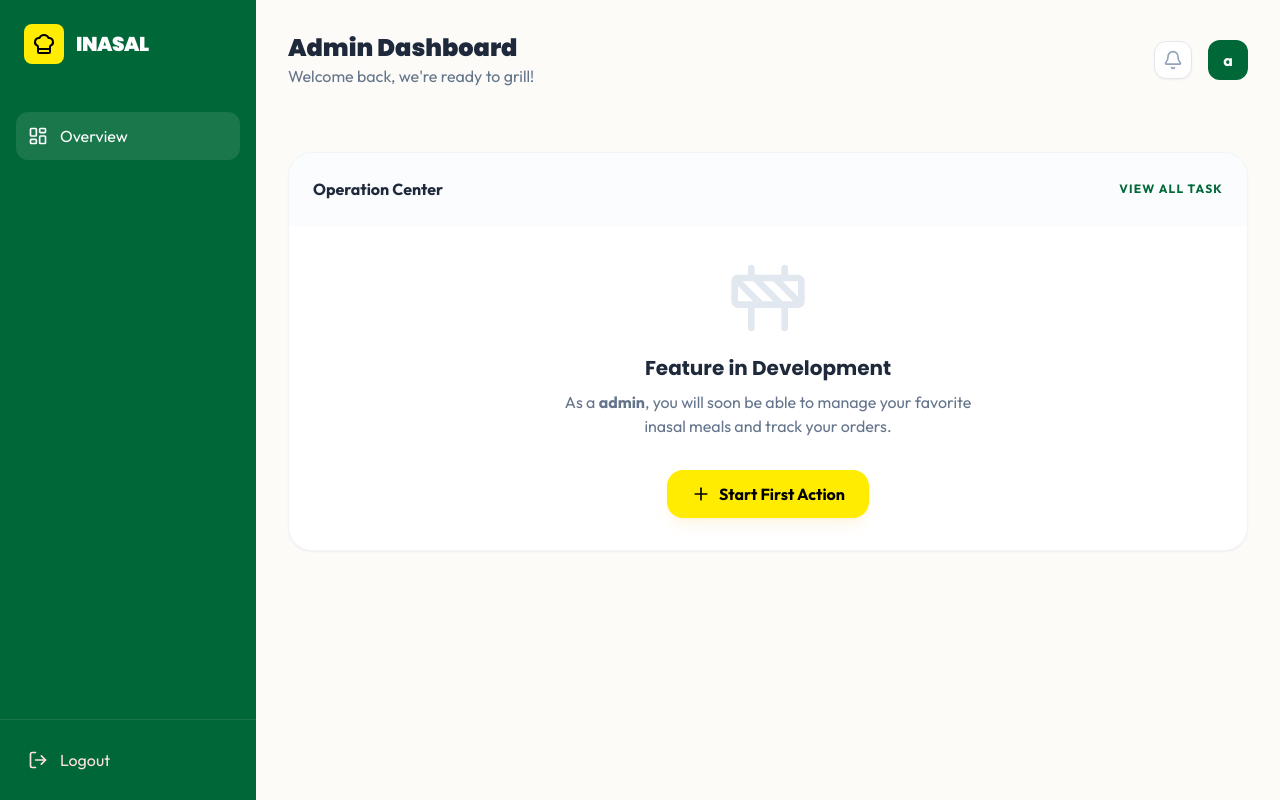
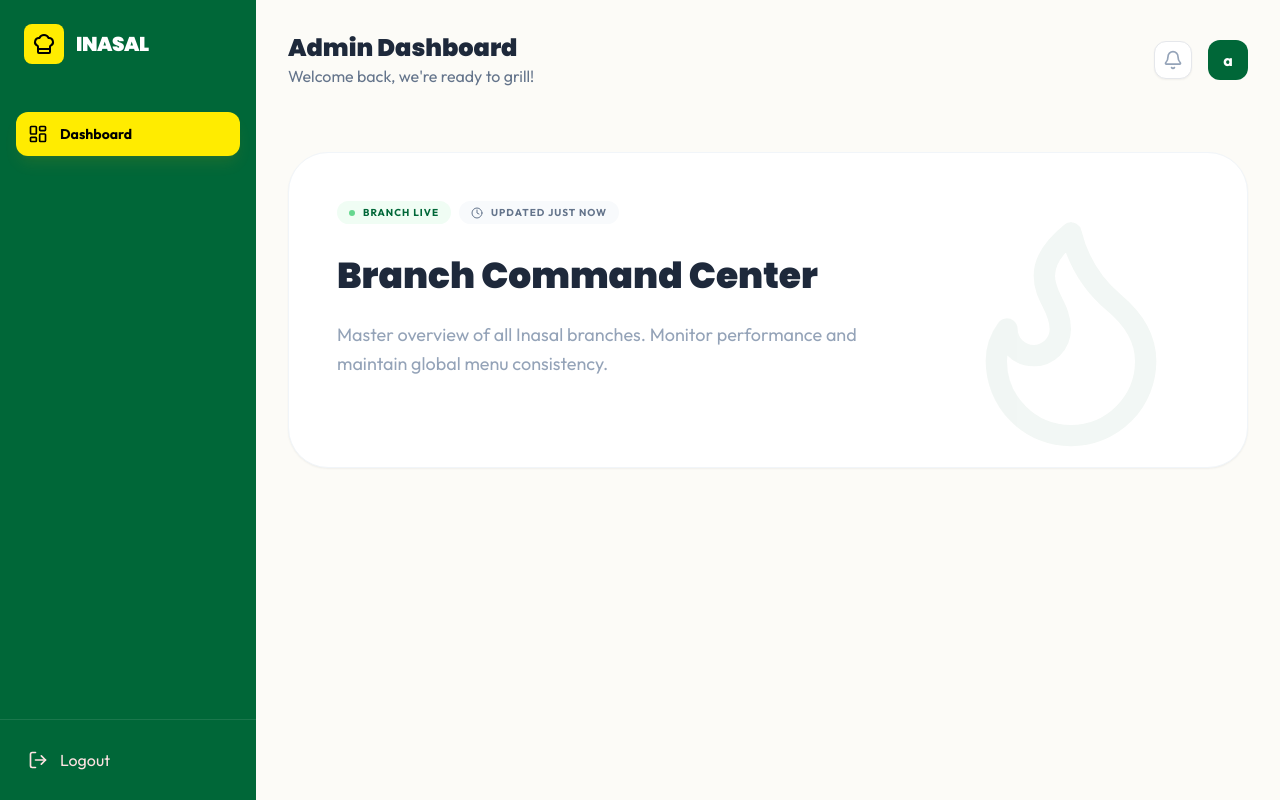
Before and after one commit to Veelath/Manginasal, a PHP site: page /dashboard.php in a window 1280 px wide. Run offline with PHP 8.4, Linux system fonts and the light colour scheme; the visitor is signed in with stand-in values (Sample User, id 1); some libraries are stand-ins or nearby versions.

Commit message:
feat: Enhance dashboard navigation styling
Updates the dashboard sidebar navigation to use a more prominent yellow highlight for active links, improving visual feedback and user experience. Also updates icon names and text labels for clarity.

```diff
--- a/dashboard.php
+++ b/dashboard.php
@@ -274,38 +274,52 @@ $user_id = $_SESSION['user_id'];
 
         <nav class="flex-1 mt-6 px-4 space-y-2">
             <!-- Common Home -->
-            <a href="#" @click="activeTab = 'overview'" :class="activeTab === 'overview' ? 'bg-white/10' : ''" class="flex items-center gap-3 p-3 rounded-xl hover:bg-white/20 transition-colors">
+            <a href="#" @click="activeTab = 'overview'"
+               :class="activeTab === 'overview' ? 'bg-[#ffec00] text-black shadow-lg shadow-yellow-500/10' : 'text-white/70 hover:bg-white/10 hover:text-white'"
+               class="flex items-center gap-3 p-3 rounded-xl transition-all">
                 <i data-lucide="layout-dashboard" class="w-5 h-5"></i>
-                <span x-show="sidebarOpen">Overview</span>
+                <span x-show="sidebarOpen" class="font-bold text-sm">Dashboard</span>
             </a>
 
             <?php if ($role === 'System Admin'): ?>
-                <a href="#" @click="activeTab = 'branches'" :class="activeTab === 'branches' ? 'bg-white/10' : ''" class="flex items-center gap-3 p-3 rounded-xl hover:bg-white/10 transition-colors">
+                <a href="#" @click="activeTab = 'branches'"
+                   :class="activeTab === 'branches' ? 'bg-[#ffec00] text-black shadow-lg shadow-yellow-500/10' : 'text-white/70 hover:bg-white/10 hover:text-white'"
+                   class="flex items-center gap-3 p-3 rounded-xl transition-all">
                     <i data-lucide="store" class="w-5 h-5"></i>
-                    <span x-show="sidebarOpen">Manage Branches</span>
+                    <span x-show="sidebarOpen" class="font-bold text-sm">Branches</span>
                 </a>
-                <a href="#" @click="activeTab = 'menu'" :class="activeTab === 'menu' ? 'bg-white/10' : ''" class="flex items-center gap-3 p-3 rounded-xl hover:bg-white/20 transition-colors">
+                <a href="#" @click="activeTab = 'menu'"
+                   :class="activeTab === 'menu' ? 'bg-[#ffec00] text-black shadow-lg shadow-yellow-500/10' : 'text-white/70 hover:bg-white/10 hover:text-white'"
+                   class="flex items-center gap-3 p-3 rounded-xl transition-all">
                     <i data-lucide="utensils-cross-lines" class="w-5 h-5"></i>
-                    <span x-show="sidebarOpen">Global Menu</span>
+                    <span x-show="sidebarOpen" class="font-bold text-sm">Global Menu</span>
                 </a>
-                <a href="#" @click="activeTab = 'manage_managers'" :class="activeTab === 'manage_managers' ? 'bg-white/10' : ''" class="flex items-center gap-3 p-3 rounded-xl hover:bg-white/10 transition-colors">
+                <a href="#" @click="activeTab = 'manage_managers'"
+                   :class="activeTab === 'manage_managers' ? 'bg-[#ffec00] text-black shadow-lg shadow-yellow-500/10' : 'text-white/70 hover:bg-white/10 hover:text-white'"
+                   class="flex items-center gap-3 p-3 rounded-xl transition-all">
                     <i data-lucide="users" class="w-5 h-5"></i>
-                    <span x-show="sidebarOpen">Manage Managers</span>
+                    <span x-show="sidebarOpen" class="font-bold text-sm">Managers</span>
                 </a>
-                <a href="#" @click="activeTab = 'user_directory'" :class="activeTab === 'user_directory' ? 'bg-white/10' : ''" class="flex items-center gap-3 p-3 rounded-xl hover:bg-white/10 transition-colors">
+                <a href="#" @click="activeTab = 'user_directory'"
+                   :class="activeTab === 'user_directory' ? 'bg-[#ffec00] text-black shadow-lg shadow-yellow-500/10' : 'text-white/70 hover:bg-white/10 hover:text-white'"
+                   class="flex items-center gap-3 p-3 rounded-xl transition-all">
                     <i data-lucide="book-user" class="w-5 h-5"></i>
-                    <span x-show="sidebarOpen">User Directory</span>
+                    <span x-show="sidebarOpen" class="font-bold text-sm">User Directory</span>
                 </a>
             <?php endif; ?>
 
             <?php if ($role === 'Branch Manager'): ?>
-                <a href="#" @click="activeTab = 'workforce'" :class="activeTab === 'workforce' ? 'bg-white/10' : ''" class="flex items-center gap-3 p-3 rounded-xl hover:bg-white/10 transition-colors">
+                <a href="#" @click="activeTab = 'workforce'"
+                   :class="activeTab === 'workforce' ? 'bg-[#ffec00] text-black shadow-lg shadow-yellow-500/10' : 'text-white/70 hover:bg-white/10 hover:text-white'"
+                   class="flex items-center gap-3 p-3 rounded-xl transition-all">
                     <i data-lucide="users-2" class="w-5 h-5"></i>
-                    <span x-show="sidebarOpen">My Workforce</span>
+                    <span x-show="sidebarOpen" class="font-bold text-sm">Workforce</span>
                 </a>
-                <a href="#" @click="activeTab = 'availability'" :class="activeTab === 'availability' ? 'bg-white/10' : ''" class="flex items-center gap-3 p-3 rounded-xl hover:bg-white/10 transition-colors">
+                <a href="#" @click="activeTab = 'availability'"
+                   :class="activeTab === 'availability' ? 'bg-[#ffec00] text-black shadow-lg shadow-yellow-500/10' : 'text-white/70 hover:bg-white/10 hover:text-white'"
+                   class="flex items-center gap-3 p-3 rounded-xl transition-all">
                     <i data-lucide="shopping-bag" class="w-5 h-5"></i>
-                    <span x-show="sidebarOpen">Menu Availability</span>
+                    <span x-show="sidebarOpen" class="font-bold text-sm">Availability</span>
                 </a>
             <?php endif; ?>
 
@@ -373,65 +387,88 @@ $user_id = $_SESSION['user_id'];
         <!-- Stats Grid -->
         <section class="grid grid-cols-1 sm:grid-cols-2 lg:grid-cols-4 gap-6 mb-8">
             <?php if ($role === 'System Admin'): ?>
-                <div class="bg-white p-6 rounded-3xl shadow-sm border border-slate-100">
-                    <div class="w-12 h-12 bg-green-50 text-green-600 rounded-2xl flex items-center justify-center mb-4">
-                        <i data-lucide="store" class="w-6 h-6"></i>
+                <div class="bg-white p-8 rounded-[2rem] shadow-sm border border-slate-100 hover:shadow-md transition-all">
+                    <div class="w-14 h-14 bg-green-50 text-[#006738] rounded-2xl flex items-center justify-center mb-6">
+                        <i data-lucide="store" class="w-7 h-7"></i>
                     </div>
-                    <h3 class="text-slate-500 text-sm font-bold uppercase tracking-wider">Total Branches</h3>
-                    <p class="text-3xl font-black text-slate-800" x-text="stats.branches"></p>
+                    <h3 class="text-slate-400 text-xs font-black uppercase tracking-[0.2em] mb-1">Total Branches</h3>
+                    <p class="text-4xl font-black text-slate-800" x-text="stats.branches"></p>
                 </div>
-                <div class="bg-white p-6 rounded-3xl shadow-sm border border-slate-100">
-                    <div class="w-12 h-12 bg-blue-50 text-blue-600 rounded-2xl flex items-center justify-center mb-4">
-                        <i data-lucide="users" class="w-6 h-6"></i>
+                <div class="bg-white p-8 rounded-[2rem] shadow-sm border border-slate-100 hover:shadow-md transition-all">
+                    <div class="w-14 h-14 bg-blue-50 text-blue-600 rounded-2xl flex items-center justify-center mb-6">
+                        <i data-lucide="users" class="w-7 h-7"></i>
                     </div>
-                    <h3 class="text-slate-500 text-sm font-bold uppercase tracking-wider">Total Managers</h3>
-                    <p class="text-3xl font-black text-slate-800" x-text="stats.managers"></p>
+                    <h3 class="text-slate-400 text-xs font-black uppercase tracking-[0.2em] mb-1">Total Managers</h3>
+                    <p class="text-4xl font-black text-slate-800" x-text="stats.managers"></p>
                 </div>
             <?php elseif ($role === 'Branch Manager'): ?>
-                <div class="bg-white p-6 rounded-3xl shadow-sm border border-slate-100">
-                    <div class="w-12 h-12 bg-blue-50 text-blue-600 rounded-2xl flex items-center justify-center mb-4">
-                        <i data-lucide="users" class="w-6 h-6"></i>
+                <div class="bg-white p-8 rounded-[2rem] shadow-sm border border-slate-100 hover:shadow-md transition-all">
+                    <div class="w-14 h-14 bg-green-50 text-[#006738] rounded-2xl flex items-center justify-center mb-6">
+                        <i data-lucide="users" class="w-7 h-7"></i>
                     </div>
-                    <h3 class="text-slate-500 text-sm font-bold uppercase tracking-wider">Kitchen & Staff</h3>
-                    <p class="text-3xl font-black text-slate-800" x-text="stats.staff"></p>
+                    <h3 class="text-slate-400 text-xs font-black uppercase tracking-[0.2em] mb-1">Kitchen & Staff</h3>
+                    <p class="text-4xl font-black text-slate-800" x-text="stats.staff"></p>
                 </div>
-                <div class="bg-white p-6 rounded-3xl shadow-sm border border-slate-100">
-                    <div class="w-12 h-12 bg-orange-50 text-orange-600 rounded-2xl flex items-center justify-center mb-4">
-                        <i data-lucide="bike" class="w-6 h-6"></i>
+                <div class="bg-white p-8 rounded-[2rem] shadow-sm border border-slate-100 hover:shadow-md transition-all">
+                    <div class="w-14 h-14 bg-yellow-50 text-yellow-600 rounded-2xl flex items-center justify-center mb-6">
+                        <i data-lucide="bike" class="w-7 h-7"></i>
                     </div>
-                    <h3 class="text-slate-500 text-sm font-bold uppercase tracking-wider">Rider Fleet</h3>
-                    <p class="text-3xl font-black text-slate-800" x-text="stats.riders"></p>
+                    <h3 class="text-slate-400 text-xs font-black uppercase tracking-[0.2em] mb-1">Rider Fleet</h3>
+                    <p class="text-4xl font-black text-slate-800" x-text="stats.riders"></p>
                 </div>
             <?php endif; ?>
         </section>
 
         <!-- Dynamic Role Content -->
-        <div x-show="activeTab === 'overview'" class="bg-white rounded-3xl shadow-sm border border-slate-100 overflow-hidden">
-            <div class="p-6 border-b border-slate-50 flex justify-between items-center bg-slate-50/50">
-                <h2 class="font-bold text-slate-800">Operation Center</h2>
-                <button class="text-xs font-black uppercase text-[#006738] tracking-widest hover:underline">View All Task</button>
-            </div>
+        <div x-show="activeTab === 'overview'" class="space-y-8 animate-in fade-in slide-in-from-bottom-4 duration-500">
+            <div class="bg-white rounded-[2.5rem] border border-slate-100 shadow-sm overflow-hidden p-8 md:p-12 relative group">
+                <div class="absolute top-0 right-0 p-12 opacity-5 pointer-events-none group-hover:opacity-10 transition-opacity">
+                    <i data-lucide="flame" class="w-64 h-64 text-[#006738]"></i>
+                </div>
 
-            <div class="p-8 min-h-[300px] flex flex-col items-center justify-center text-center">
-                <div class="mb-4 text-slate-200">
-                    <i data-lucide="construction" class="w-20 h-20"></i>
-                </div>
-                <h3 class="text-xl font-bold text-slate-800 font-poppins">Feature in Development</h3>
-                <p class="text-slate-500 max-w-md mx-auto mt-2">
-                    As a <strong><?php echo $role; ?></strong>, you will soon be able to manage
-                    <?php
-                        if($role === 'System Admin') echo "branches and global menu settings.";
-                        elseif($role === 'Branch Manager') echo "driver recruitment and kitchen staff schedules.";
-                        elseif($role === 'Kitchen Staff') echo "incoming food orders in real-time.";
-                        elseif($role === 'Driver') echo "delivery routes and earnings.";
-                        else echo "your favorite inasal meals and track your orders.";
-                    ?>
-                </p>
-                <div class="mt-8 flex gap-4">
-                    <button @click="activeTab = 'branches'" class="bg-[#ffec00] text-black font-black px-6 py-3 rounded-2xl shadow-lg shadow-yellow-500/10 hover:scale-105 transition-transform flex items-center gap-2">
-                        <i data-lucide="plus" class="w-5 h-5"></i>
-                        <span>Start First Action</span>
-                    </button>
+                <div class="relative z-10">
+                    <div class="flex items-center gap-2 mb-8">
+                        <span class="inline-flex items-center gap-2 px-3 py-1 bg-green-50 text-[#006738] text-[10px] font-black uppercase tracking-widest rounded-full">
+                            <span class="w-1.5 h-1.5 rounded-full bg-green-500 animate-pulse"></span>
+                            Branch Live
+                        </span>
+                        <span class="inline-flex items-center gap-2 px-3 py-1 bg-slate-50 text-slate-500 text-[10px] font-black uppercase tracking-widest rounded-full">
+                            <i data-lucide="clock" class="w-3 h-3"></i>
+                            Updated Just Now
+                        </span>
+                    </div>
+
+                    <h2 class="text-4xl font-black text-slate-800 font-poppins mb-6">Branch Command Center</h2>
+                    <p class="text-slate-400 max-w-xl text-lg leading-relaxed mb-10">
+                        <?php if($role === 'Branch Manager'): ?>
+                            Manage your restaurant operations with precision. Update menu availability, monitor your fleet, and grow your local team to keep the grill hot!
+                        <?php else: ?>
+                            Master overview of all Inasal branches. Monitor performance and maintain global menu consistency.
+                        <?php endif; ?>
+                    </p>
+
+                    <div class="grid grid-cols-1 md:grid-cols-2 lg:grid-cols-3 gap-6">
+                        <?php if($role === 'Branch Manager'): ?>
+                            <button @click="activeTab = 'workforce'" class="flex items-center gap-5 p-6 bg-[#fcfbf7] rounded-[2rem] hover:bg-[#006738] hover:text-white transition-all group border border-slate-100 shadow-sm hover:shadow-xl hover:shadow-green-900/10">
+                                <div class="w-14 h-14 rounded-2xl bg-white flex items-center justify-center text-[#006738] group-hover:bg-white/10 group-hover:text-white transition-colors shadow-sm">
+                                    <i data-lucide="user-plus" class="w-7 h-7"></i>
+                                </div>
+                                <div class="text-left">
+                                    <h4 class="font-black text-sm uppercase tracking-tight">Expand Team</h4>
+                                    <p class="text-xs opacity-60">Add Personnel</p>
+                                </div>
+                            </button>
+                            <button @click="activeTab = 'availability'" class="flex items-center gap-5 p-6 bg-[#fcfbf7] rounded-[2rem] hover:bg-[#ffec00] hover:text-black transition-all group border border-slate-100 shadow-sm hover:shadow-xl hover:shadow-yellow-500/20">
+                                <div class="w-14 h-14 rounded-2xl bg-white flex items-center justify-center text-yellow-600 group-hover:bg-black/10 group-hover:text-black transition-colors shadow-sm">
+                                    <i data-lucide="shopping-bag" class="w-7 h-7"></i>
+                                </div>
+                                <div class="text-left">
+                                    <h4 class="font-black text-sm uppercase tracking-tight">Daily Menu</h4>
+                                    <p class="text-xs opacity-60">Set Availability</p>
+                                </div>
+                            </button>
+                        <?php endif; ?>
+                    </div>
                 </div>
             </div>
         </div>
```
